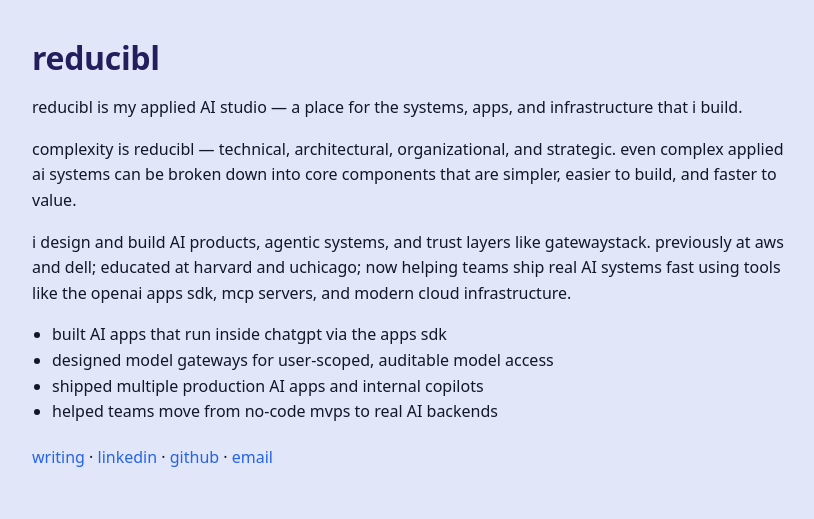
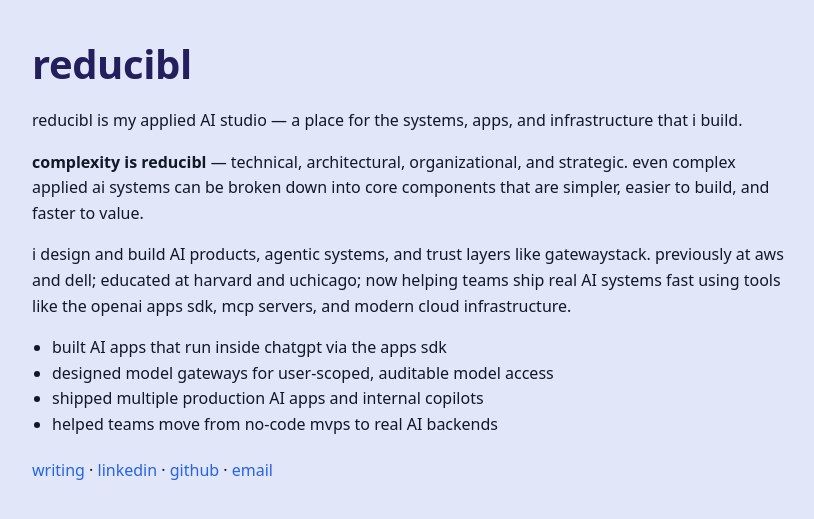
Before and after one commit to davidcrowe/reducibl.com, a Jekyll site: the page built from index.md, in a window 1280 px wide. Shown: the top 519 px of the page, without its empty margins (228-1042 px from the left). Built offline with Jekyll 4.4.1, drawn with Linux system fonts in a browser that asks for light colours.

Commit message:
ux experimentation

```diff
--- a/_layouts/default.html
+++ b/_layouts/default.html
@@ -47,7 +47,7 @@
       }
 
       h1 {
-        font-size: 2rem;
+        font-size: 2.5rem;
         margin-top: 0;
         margin-bottom: 0.75rem;
         color: var(--heading);
--- a/index.md
+++ b/index.md
@@ -7,7 +7,7 @@ title: reducibl
 
 reducibl is my applied AI studio — a place for the systems, apps, and infrastructure that i build.
 
-complexity is reducibl — technical, architectural, organizational, and strategic. even complex applied ai systems can be broken down into core components that are simpler, easier to build, and faster to value.
+**complexity is reducibl** — technical, architectural, organizational, and strategic. even complex applied ai systems can be broken down into core components that are simpler, easier to build, and faster to value.
 
 i design and build AI products, agentic systems, and trust layers like gatewaystack. previously at aws and dell; educated at harvard and uchicago; now helping teams ship real AI systems fast using tools like the openai apps sdk, mcp servers, and modern cloud infrastructure.
 
```
